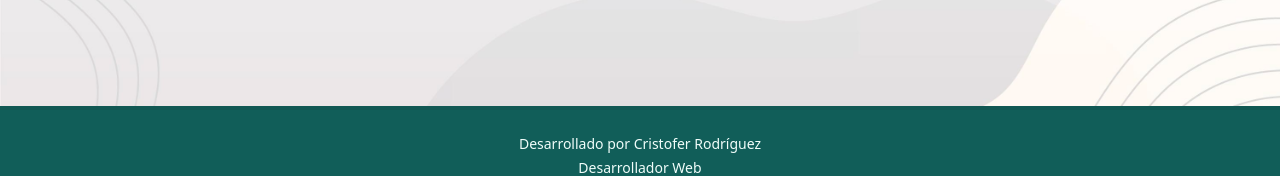
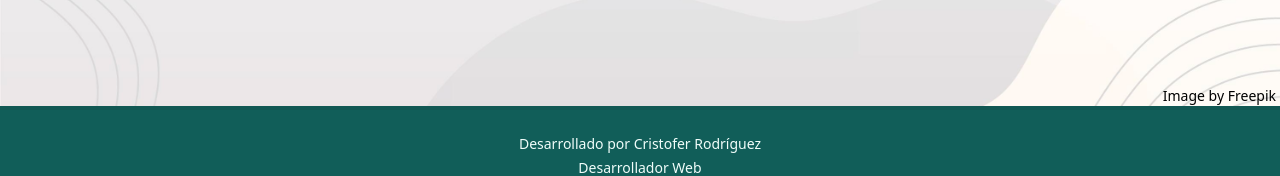
Before and after one commit to crisrdz/to-do-project, a React (Vite) app in the folder client/: page / in a window 1280 px wide. Shown: the part 566-742 px from the top of the page. Built offline with nearby package versions, Linux system fonts and the light colour scheme; a web font is replaced by a local one.

Commit message:
Se agrega creditos de background image

```diff
--- a/client/src/layouts/Layout.jsx
+++ b/client/src/layouts/Layout.jsx
@@ -53,7 +53,7 @@ function Layout({children}) {
       {!hiddenRegister && <Register handleRegister={handleRegister} />}
       {!hiddenLogin && <Login handleLogin={handleLogin} />}
 
-      <main className="flex flex-col items-center justify-center bg-cover min-h-[calc(100vh-4rem-7rem)] md:flex-row md:min-h-[calc(100vh-4rem-8rem)] lg:gap-32" style={{backgroundImage: `url("${background}")`}}>
+      <main className="relative flex flex-col items-center justify-center bg-cover min-h-[calc(100vh-4rem-7rem)] md:flex-row md:min-h-[calc(100vh-4rem-8rem)] lg:gap-32" style={{backgroundImage: `url("${background}")`}}>
         {children ? children : <Outlet context={handleRegister} />}
       </main>
 
--- a/client/src/pages/LandingPage.jsx
+++ b/client/src/pages/LandingPage.jsx
@@ -16,6 +16,9 @@ function LandingPage() {
       <div className="bg-white border-gray-300 mb-6 shadow-md border-2 rounded-xl p-3 md:m-0 md:mr-4">
         <HiOutlineClipboardDocumentList className='w-44 h-44 md:w-80 md:h-80' />
       </div>
+      <div className='absolute right-1 bottom-0 text-sm'>
+        Image by <a href="https://www.freepik.com/free-vector/white-abstract-background_11852424.htm#query=background&position=27&from_view=search&track=sph">Freepik</a>
+      </div>
     </>
   );
 }
--- a/client/src/pages/user/UserPage.jsx
+++ b/client/src/pages/user/UserPage.jsx
@@ -119,7 +119,9 @@ function UserPage() {
           }
 
           <Outlet context={user} />
-
+          <div className='absolute right-1 bottom-0 text-sm'>
+            Image by <a href="https://www.freepik.com/free-vector/white-abstract-background_11852424.htm#query=background&position=27&from_view=search&track=sph">Freepik</a>
+          </div>
         </main>
         <Footer />
       </div>
```
